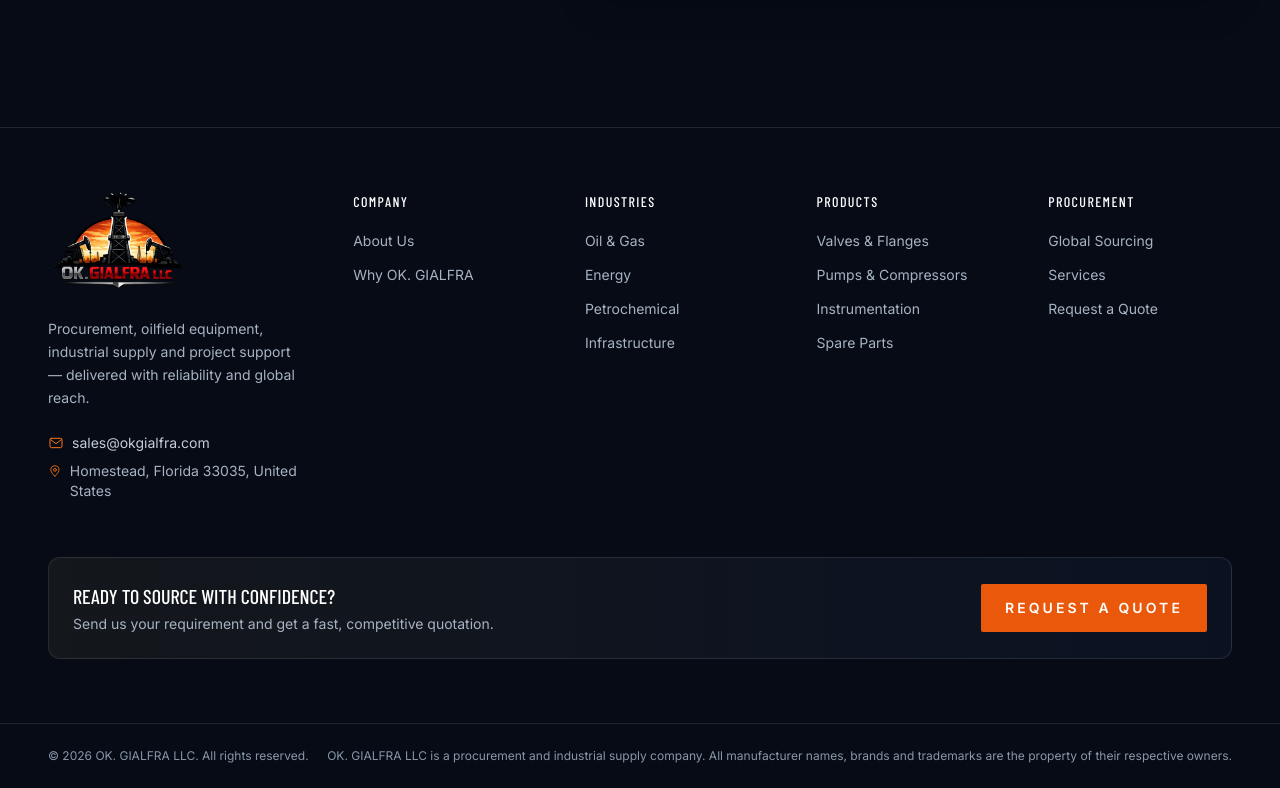
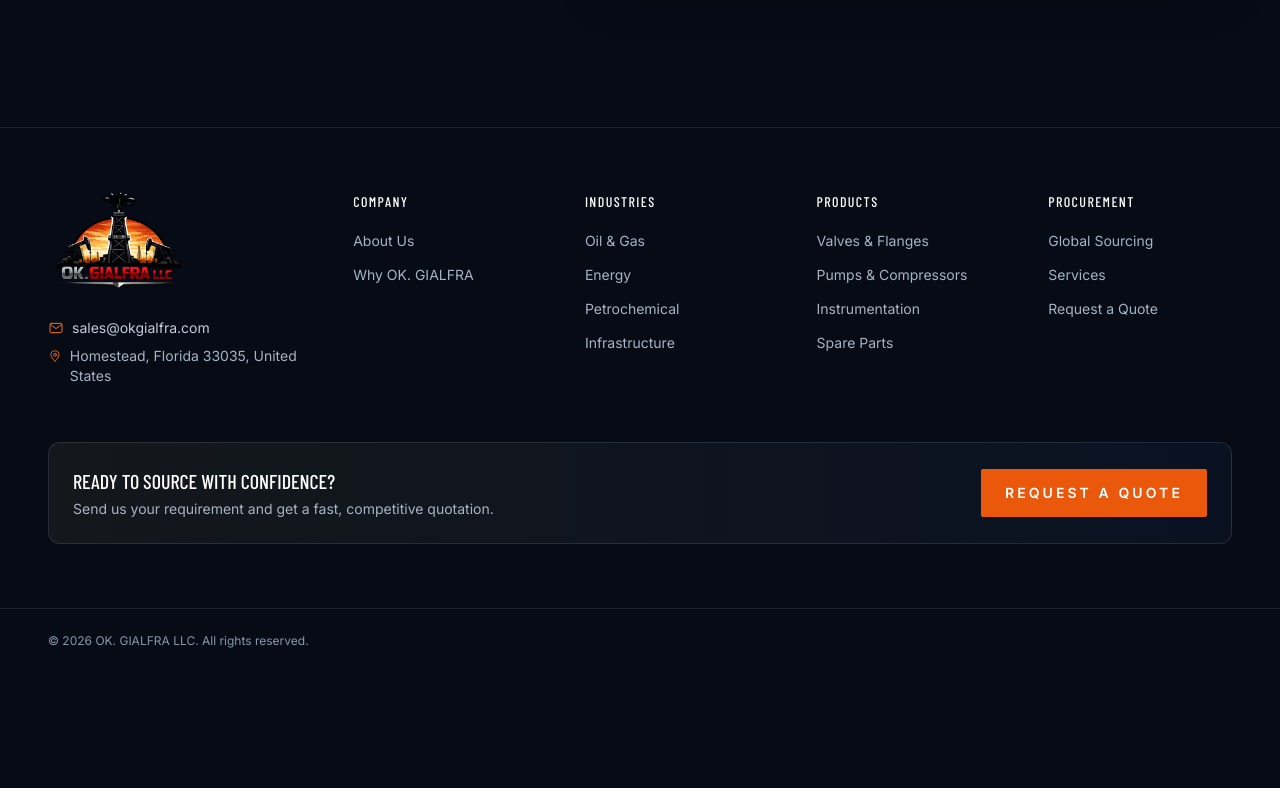
Before and after one commit to Marialreyna11/ok-gialfra-website, a React (Vite) app: page / in a window 1280 px wide. Shown: the part 10277-11065 px from the top of the page. After the commit the page ends 10950 px from the top, so only its background shows below. Built offline with nearby package versions, Linux system fonts and the light colour scheme.

Commit message:
Footer: remove brand tagline and legal disclaimer paragraphs
Co-Authored-By: Claude Opus 4.8 <noreply@anthropic.com>
Claude-Session: https://claude.ai/code/session_01EsgFC7EdmEifzfFNdhwvrY

```diff
--- a/src/components/Footer.tsx
+++ b/src/components/Footer.tsx
@@ -47,10 +47,6 @@ export default function Footer() {
           {/* Brand block */}
           <div className="max-w-xs">
             <Logo className="[--lw:115px] sm:[--lw:140px]" />
-            <p className="mt-6 text-sm leading-relaxed text-steel-400">
-              Procurement, oilfield equipment, industrial supply and project support — delivered with reliability and
-              global reach.
-            </p>
             <div className="mt-6 space-y-2 text-sm">
               <a href={`mailto:${COMPANY.email}`} className="flex items-center gap-2 text-steel-300 hover:text-copper-400">
                 <IconMail className="h-4 w-4 text-copper-400" /> {COMPANY.email}
@@ -97,10 +93,6 @@ export default function Footer() {
           <p>
             © {year} {COMPANY.name}. All rights reserved.
           </p>
-          <p className="text-center sm:text-right">
-            {COMPANY.name} is a procurement and industrial supply company. All manufacturer names, brands and trademarks
-            are the property of their respective owners.
-          </p>
         </div>
       </div>
     </footer>
```
